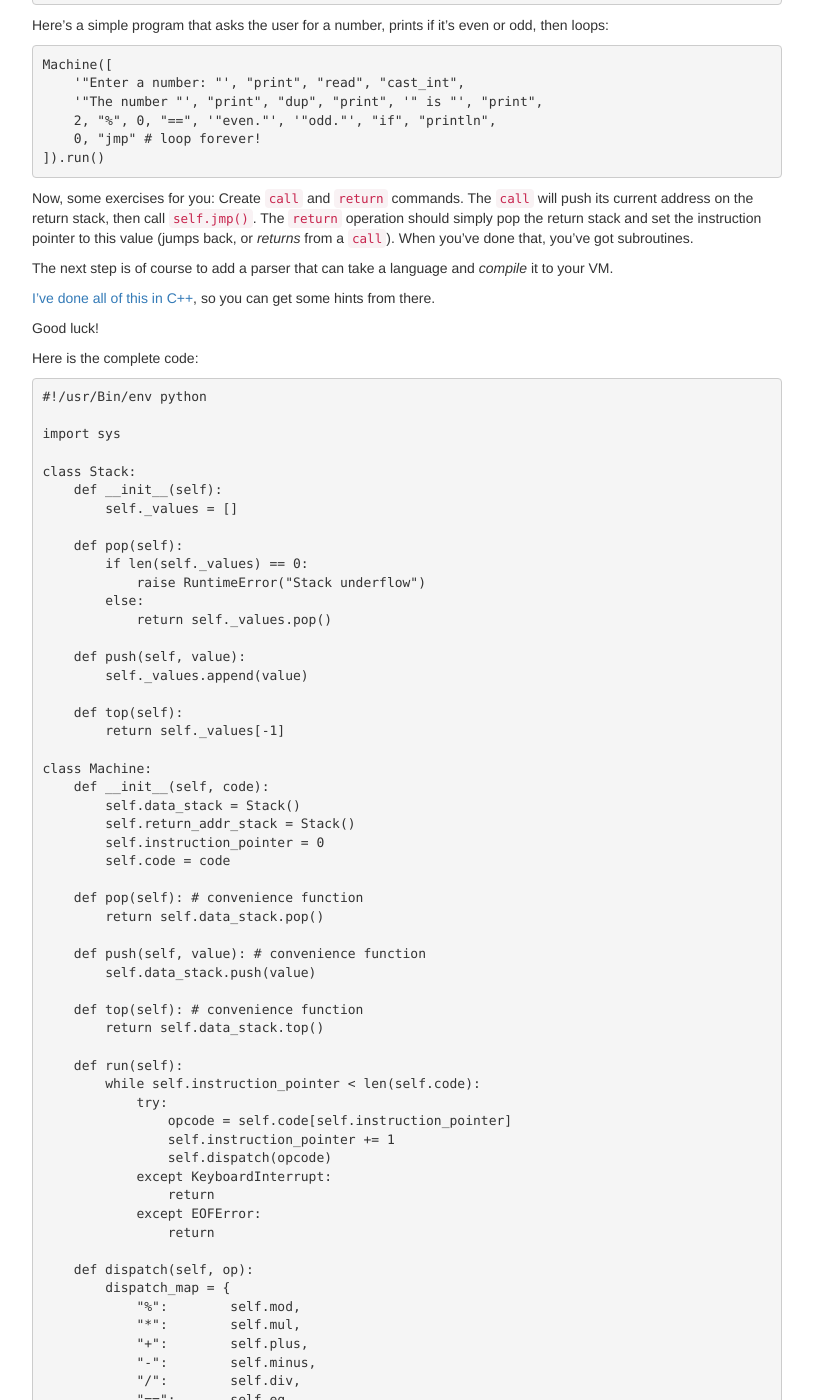
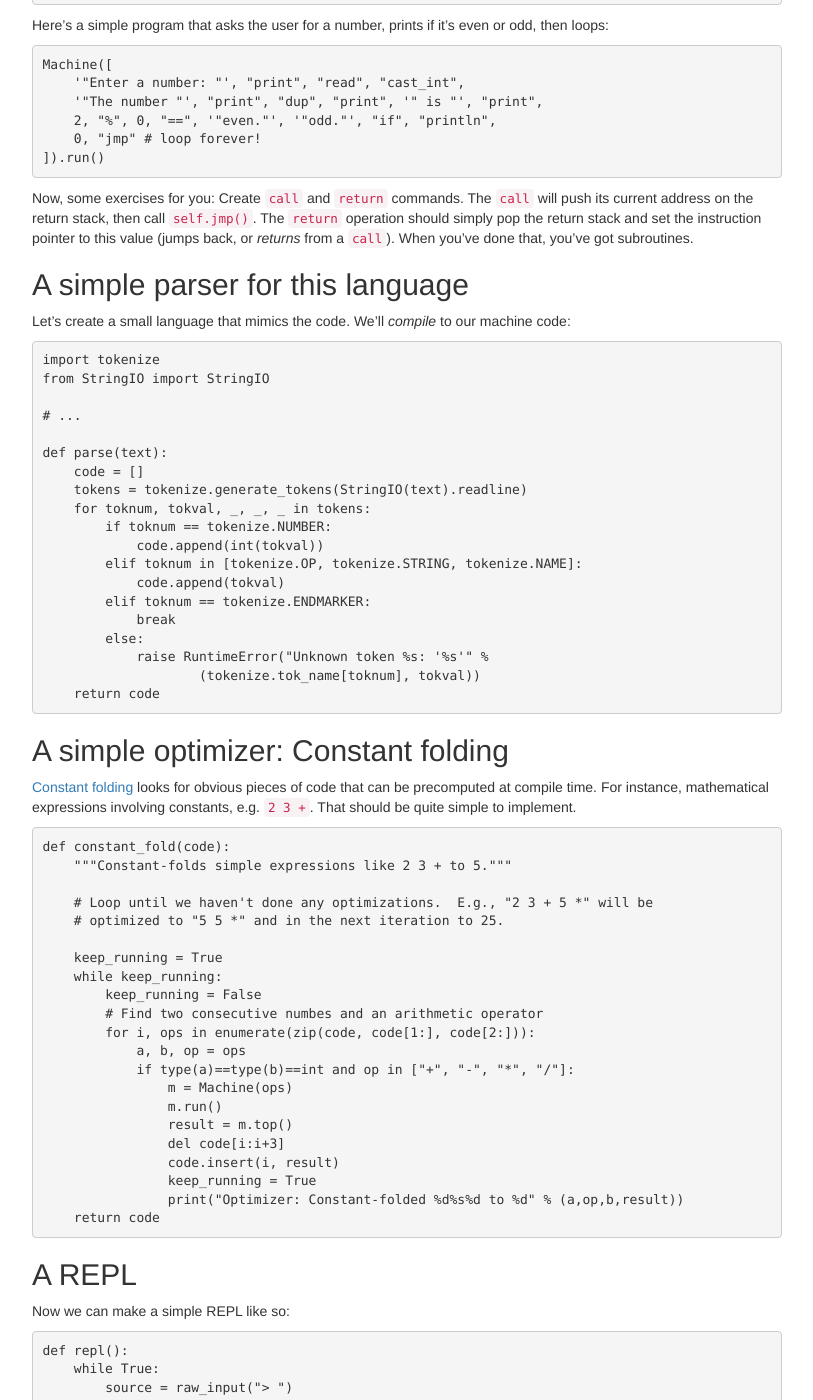
Before and after one commit to cslarsen/csl.name, a Jekyll site: the page built from _posts/2015-01-28-vm.md, in a window 1280 px wide and 1400 px high, scrolled down 4254 px. Shown: the whole window, without its empty margins (38-851 px from the left). Built offline with Jekyll 4.4.1, drawn with Linux system fonts in a browser that asks for light colours; Markdown is read by kramdown in place of the engine named in the settings; comment, search, counter and statistics services are not loaded; some of the changed text lies outside the part shown.

Commit message:
Updated post

```diff
--- a/_includes/vm.py
+++ b/_includes/vm.py
@@ -1,4 +1,4 @@
-#!/usr/Bin/env python
+#!/usr/bin/env python
 
 from StringIO import StringIO
 import sys
@@ -23,14 +23,14 @@ class Stack:
 class Machine:
     def __init__(self, code):
         self.data_stack = Stack()
-        self.return_addr_stack = Stack()
+        self.return_stack = Stack()
         self.instruction_pointer = 0
         self.code = code
 
-    def pop(self): # convenience function
+    def pop(self):
         return self.data_stack.pop()
 
-    def push(self, value): # convenience function
+    def push(self, value):
         self.data_stack.push(value)
 
     def top(self):
@@ -256,7 +256,17 @@ def test_optimizer(code = [2, 3, "+", 5, "*", "println"]):
 
 if __name__ == "__main__":
     try:
-        repl()
+        if len(sys.argv) > 1:
+            cmd = sys.argv[1]
+            if cmd == "repl":
+                repl()
+            elif cmd == "test":
+                test_optimizer()
+                examples()
+            else:
+                print("Commands: repl, test")
+        else:
+            repl()
     except KeyboardInterrupt:
         pass
     except EOFError:
--- a/_posts/2015-01-28-vm.md
+++ b/_posts/2015-01-28-vm.md
@@ -261,212 +261,220 @@ The `return` operation should simply pop the return stack and set the
 instruction pointer to this value (jumps back, or _returns_ from a `call`).
 When you've done that, you've got subroutines.
 
-The next step is of course to add a parser that can take a language and
-_compile_ it to your VM.
+A simple parser for this language
+---------------------------------
 
-[I've done all of this in C++][csl-stack-machine], so you can get some hints
-from there.
+Let's create a small language that mimics the code.  We'll _compile_ to our
+machine code:
+
+    import tokenize
+    from StringIO import StringIO
+
+    # ...
+
+    def parse(text):
+        code = []
+        tokens = tokenize.generate_tokens(StringIO(text).readline)
+        for toknum, tokval, _, _, _ in tokens:
+            if toknum == tokenize.NUMBER:
+                code.append(int(tokval))
+            elif toknum in [tokenize.OP, tokenize.STRING, tokenize.NAME]:
+                code.append(tokval)
+            elif toknum == tokenize.ENDMARKER:
+                break
+            else:
+                raise RuntimeError("Unknown token %s: '%s'" %
+                        (tokenize.tok_name[toknum], tokval))
+        return code
+
+A simple optimizer: Constant folding
+------------------------------------
+
+[Constant folding][constant folding] looks for obvious pieces of code that can
+be precomputed at compile time. For instance, mathematical expressions
+involving constants, e.g. `2 3 +`.  That should be quite simple to implement.
+
+    def constant_fold(code):
+        """Constant-folds simple expressions like 2 3 + to 5."""
+
+        # Loop until we haven't done any optimizations.  E.g., "2 3 + 5 *" will be
+        # optimized to "5 5 *" and in the next iteration to 25.
+
+        keep_running = True
+        while keep_running:
+            keep_running = False
+            # Find two consecutive numbes and an arithmetic operator
+            for i, ops in enumerate(zip(code, code[1:], code[2:])):
+                a, b, op = ops
+                if type(a)==type(b)==int and op in ["+", "-", "*", "/"]:
+                    m = Machine(ops)
+                    m.run()
+                    result = m.top()
+                    del code[i:i+3]
+                    code.insert(i, result)
+                    keep_running = True
+                    print("Optimizer: Constant-folded %d%s%d to %d" % (a,op,b,result))
+        return code
+
+A REPL
+------
+
+Now we can make a simple REPL like so:
+
+    def repl():
+        while True:
+            source = raw_input("> ")
+            code = parse(source)
+            code = constant_fold(code)
+            Machine(code).run()
+
+We can thus test some simple programs:
+
+    > 2 3 + 4 * println
+    Optimizer: Constant-folded 2+3 to 5
+    Optimizer: Constant-folded 5*4 to 20
+    20
+    > 12 dup * println
+    144
+    > "Hello, world!" dup println println
+    Hello, world!
+    Hello, world!
+
+As you can see, the constant-folder seems to work great!  In the first example,
+it optimizes away all the code down to simply `20 println`.
+
+Next steps
+----------
+
+When you have added `call` and `return`, you can let the user define new
+functions.  In [Forth][forth], functions are called _words_ and they begin with
+a colon, a name and ends with a semicolon.  For example, an integer square word
+would be:
+
+    : square dup * ;
+
+You can actually try this out in a program like [Gforth][gforth]:
+
+    $ gforth
+    Gforth 0.7.3, Copyright (C) 1995-2008 Free Software Foundation, Inc.
+    Gforth comes with ABSOLUTELY NO WARRANTY; for details type `license'
+    Type `bye' to exit
+    : square dup * ;  ok
+    12 square . 144  ok
+
+You can also add support for this by looking for `:` in the parser. When you
+find one, you need to record the nameto insert the name along with an address
+(e.g., the current position in the code) and insert them into a [symbol
+table][symbol-table].  For simplicitly, you could probably even do better by
+just inserting the whole code up to the concluding semicolon in a dictionary,
+e.g.:
+
+    symbol_table = {
+      "square": ["dup", "*"]
+      # ...
+    }
+
+When you're finished parsing, you can [link][linker] the program: Go through
+the main code and look for calls to user-defined functions in the symbol table.
+Whenever you find one, add that code to the _end_ of the main code, unless it's
+already there. Then replace the `square` operation with a `<address> call`,
+where `<address>` is the location where the word/function was inserted.
+
+For this to work correctly, you should consider removing the `jmp` instruction.
+Otherwise, you'll have to resolve them as well.  It *can* work, but then you
+have to keep track of their references in the same order that the user wrote
+the program. I.e., if you want to move around subroutines, you have to be a bit
+careful. It's fully doable, though.  You should probably also add an `exit`
+function to stop the program (perhaps with an exit-code to the OS?), so that
+the main code execution won't continue running into the subroutines.
+
+Actually, a good program layout would probably be to put the main code in a
+subroutine itself, called `main`.  Or whatever, you decide!
+
+As you can see, this is a lot of fun and teaches you a lot about code
+generation, linking, program space layout and so on.
+
+Even more cool things to do
+---------------------------
+
+You could use a Python bytecode generation library to attempt to translate the
+VM code to native Python bytecode.  Or implement it in Java and do it on the
+JVM; then you'll get [JITing][jit] for free!
+
+Also, it would be cool to try to make a [register machine][register-machine].
+You could try to implement a [call stack][call stack] with [stack frames][stack
+frames] and establish a calling convention.
+
+Finally, if you don't like the Forth-like language defined here, you can create
+your own simple language that compiles down to this VM.  For instance, you
+should be able to convert infix notation like `(2+3)*4` to `2 3 + 4 *` and emit
+code for your VM.  You could allow for C-style code blocks a la `{ ... }` so
+that a statement like `if ( test ) { ... } else { ... }` would be translated
+to:
+
+    <true/false test>
+    <address of true block>
+    <address of false block>
+    if
+    jmp
+
+    <true block>
+    <address of end of entire if-statement> jmp
+
+    <false block>
+    <address of end of entire if-statement> jmp
+
+For instance,
+
+    Address  Code
+    -------  ----
+     0       2 3 >
+     3       7        # Address of true-block
+     4       11       # Address of false-block
+     5       if
+     6       jmp      # Conditional jump based on test
+
+    # True-block
+     7       "Two is greater than three."
+     8       println
+     9       15       # Continue main program
+    10       jmp
+
+    # False-block ("else { ... }")
+    11       "Two is less than three."
+    12       println
+    13       15       # Continue main program
+    14       jmp
+
+    # If-statement finished, main program continues here
+    15       ...
+
+Oh, you also need to add the comparison operators `!= < <= > >=` for this to
+work.
+
+[I've done some of these things in my C++ stack machine][csl-stack-machine], so
+you can get some hints from there.
 
 Good luck!
 
-Here is the complete code:
 
-    #!/usr/Bin/env python
+The complete code
+-----------------
 
-    import sys
+{% highlight python %}
+{% include vm.py %}
+{% endhighlight %}
 
-    class Stack:
-        def __init__(self):
-            self._values = []
-
-        def pop(self):
-            if len(self._values) == 0:
-                raise RuntimeError("Stack underflow")
-            else:
-                return self._values.pop()
-
-        def push(self, value):
-            self._values.append(value)
-
-        def top(self):
-            return self._values[-1]
-
-    class Machine:
-        def __init__(self, code):
-            self.data_stack = Stack()
-            self.return_addr_stack = Stack()
-            self.instruction_pointer = 0
-            self.code = code
-
-        def pop(self): # convenience function
-            return self.data_stack.pop()
-
-        def push(self, value): # convenience function
-            self.data_stack.push(value)
-
-        def top(self): # convenience function
-            return self.data_stack.top()
-
-        def run(self):
-            while self.instruction_pointer < len(self.code):
-                try:
-                    opcode = self.code[self.instruction_pointer]
-                    self.instruction_pointer += 1
-                    self.dispatch(opcode)
-                except KeyboardInterrupt:
-                    return
-                except EOFError:
-                    return
-
-        def dispatch(self, op):
-            dispatch_map = {
-                "%":        self.mod,
-                "*":        self.mul,
-                "+":        self.plus,
-                "-":        self.minus,
-                "/":        self.div,
-                "==":       self.eq,
-                "cast_int": self.cast_int,
-                "cast_str": self.cast_str,
-                "drop":     self.drop,
-                "dup":      self.dup,
-                "if":       self.if_stmt,
-                "jmp":      self.jmp,
-                "over":     self.over,
-                "print":    self.print_,
-                "println":  self.println,
-                "read":     self.read,
-                "stack":    self.dump_stack,
-                "swap":     self.swap,
-            }
-
-            if op in dispatch_map:
-                dispatch_map[op]()
-            else:
-                if isinstance(op, int):
-                    self.push(op) # push numbers on stack
-                elif isinstance(op, str) and op[0]==op[-1]=='"':
-                    self.push(op[1:-1]) # push quoted strings on stack
-                else:
-                    raise RuntimeError("Unknown opcode: '%s'" % op)
-
-        # OPERATIONS FOLLOW:
-
-        def plus(self):
-            self.push(self.pop() + self.pop())
-
-        def minus(self):
-            last = self.pop()
-            self.push(self.pop() - last)
-
-        def mul(self):
-            self.push(self.pop() * self.pop())
-
-        def div(self):
-            last = self.pop()
-            self.push(self.pop() / last)
-
-        def mod(self):
-            last = self.pop()
-            self.push(self.pop() % last)
-
-        def dup(self):
-            self.push(self.top())
-
-        def over(self):
-            b = self.pop()
-            a = self.pop()
-            self.push(a)
-            self.push(b)
-            self.push(a)
-
-        def drop(self):
-            self.pop()
-
-        def swap(self):
-            b = self.pop()
-            a = self.pop()
-            self.push(b)
-            self.push(a)
-
-        def print_(self):
-            sys.stdout.write(str(self.pop()))
-            sys.stdout.flush()
-
-        def println(self):
-            self.print_()
-            sys.stdout.write("\n")
-            sys.stdout.flush()
-
-        def read(self):
-            self.push(raw_input())
-
-        def cast_int(self):
-            self.push(int(self.pop()))
-
-        def cast_str(self):
-            self.push(str(self.pop()))
-
-        def eq(self):
-            self.push(self.pop() == self.pop())
-
-
-        def if_stmt(self):
-            false_clause = self.pop()
-            true_clause = self.pop()
-            test = self.pop()
-
-            # False values: False, 0, "", everyting else is true
-            result = True
-            if isinstance(test, bool) and test == False:
-                result = False
-            if isinstance(test, str) and len(test) == 0:
-                result = False
-            if isinstance(test, int) and test == 0:
-                result = False
-
-            if result == True:
-                self.push(true_clause)
-            else:
-                self.push(false_clause)
-
-        def jmp(self):
-            addr = self.pop()
-            if isinstance(addr, int) and addr >= 0 and addr < len(self.code):
-                self.instruction_pointer = addr
-            else:
-                raise RuntimError("JMP address must be a valid integer.")
-
-        def dump_stack(self):
-            print("Data stack (top first):")
-            for v in reversed(self._values):
-                print(" - type %s, value '%s'" % (type(v), v))
-
-
-    if __name__ == "__main__":
-        print("** Program 1: Runs the code for `print((2+3)*4)`")
-        Machine([2, 3, "+", 4, "*", "println"]).run()
-
-        print("\n** Program 2: Ask for numbers, computes sum and product.")
-        Machine([
-            '"Enter a number: "', "print", "read", "cast_int",
-            '"Enter another number: "', "print", "read", "cast_int",
-            "over", "over",
-            '"Their sum is: "', "print", "+", "println",
-            '"Their product is: "', "print", "*", "println"
-        ]).run()
-
-        print("\n** Program 3: Shows branching and looping (use CTRL+D to exit).")
-        Machine([
-            '"Enter a number: "', "print", "read", "cast_int",
-            '"The number "', "print", "dup", "print", '" is "', "print",
-            2, "%", 0, "==", '"even."', '"odd."', "if", "println",
-            0, "jmp" # loop forever!
-        ]).run()
-
+[call stack]: https://en.wikipedia.org/wiki/Call_stack
+[constant folding]: https://en.wikipedia.org/wiki/Constant_folding
 [csl-stack-machine]: https://github.com/cslarsen/stack-machine
+[forth]: https://en.wikipedia.org/wiki/Forth_(programming_language)
+[gforth]: https://www.gnu.org/software/gforth/
+[jit]: https://en.wikipedia.org/wiki/Just-in-time_compilation
+[linker]: https://en.wikipedia.org/wiki/Linker_(computing)
+[mix]: https://en.wikipedia.org/wiki/MIX
 [p-code]: https://en.wikipedia.org/wiki/P-code_machine
 [process-vm]: https://en.wikipedia.org/wiki/Virtual_machine#Process_virtual_machines
 [register-machine]: https://en.wikipedia.org/wiki/Register_machine
-[forth]: https://en.wikipedia.org/wiki/Forth_(programming_language)
-[mix]: https://en.wikipedia.org/wiki/MIX
+[stack frame]: https://en.wikipedia.org/wiki/Call_stack#STACK-FRAME
+[symbol-table]: https://en.wikipedia.org/wiki/Symbol_table
```
Also changed, not shown: other parts of _posts/2015-01-28-vm.md (+1 -1 lines).
